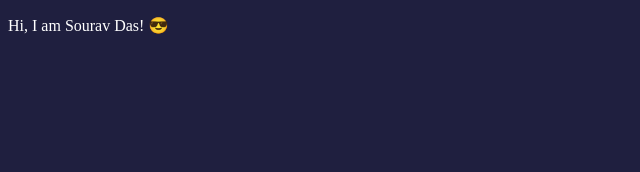
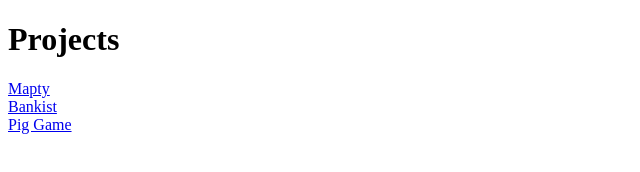
Before and after one commit to souravdasee/souravdasee.github.io, a plain HTML site: page index.html in a window 1280 px wide. Shown: the whole page, without its empty margins (0-640 px from the left). Drawn offline with Linux system fonts and the light colour scheme.

Commit message:
adding projects section

```diff
--- a/app.js
+++ /dev/null
@@ -1 +0,0 @@
-alert('Welcome!😍');
--- a/index.html
+++ b/index.html
@@ -1,16 +1,20 @@
 <!DOCTYPE html>
 <html lang="en">
-<head>
-    <meta charset="UTF-8">
-    <meta name="viewport" content="width=device-width, initial-scale=1.0">
+  <head>
+    <meta charset="UTF-8" />
+    <meta name="viewport" content="width=device-width, initial-scale=1.0" />
     <title>Sourav Das</title>
 
-    <link rel="icon" href="icon.png" >
-    <link rel="stylesheet" href="style.css">
-</head>
-<body>
-    <p>Hi, I am Sourav Das! 😎</p>
-
-    <script src="app.js"></script>
-</body>
+    <link rel="icon" href="icon.png" />
+    <link rel="stylesheet" href="style.css" />
+    <script defer src="script.js"></script>
+  </head>
+  <body>
+    <div>
+      <h1>Projects</h1>
+      <a href="mapty/">Mapty</a> <br />
+      <a href="bankist/">Bankist</a> <br />
+      <a href="pig-game/">Pig Game</a>
+    </div>
+  </body>
 </html>
--- a/style.css
+++ /dev/null
@@ -1,4 +0,0 @@
-body {
-    background-color: rgb(31, 31, 63);
-    color: white;
-}
```
Also changed, not shown: script.js (added).
